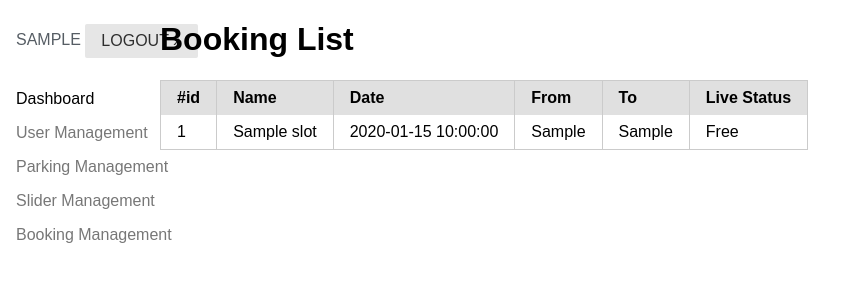
After one commit to reshanmadushanka/Smart-Car-Park, a PHP site: page /admin/booking_list.php in a window 1280 px wide. The commit adds this page. Shown: the top 300 px of the page, without its empty margins (0-855 px from the left). Run offline with PHP 8.4, Linux system fonts and the light colour scheme; the visitor is signed in with stand-in values (Sample User, id 1); tables that the repository leaves empty or names only in its code hold one stand-in row (values such as "Sample post").

```diff
--- /dev/null
+++ b/admin/booking_list.php
@@ -0,0 +1,54 @@
+<?php include '../admin/header.php';?>
+<?php
+$sql = $db->prepare("SELECT
+tbl_booking.*,
+tbl_slot.slot_name AS name,
+tbl_slot.status AS status
+FROM
+`tbl_booking`
+INNER JOIN tbl_slot ON tbl_slot.id = tbl_booking.slot_id
+"); //get data from database
+$sql->execute(); //execute query
+$data = $sql->fetchAll(); //insert in to array ?>
+<div class="content pure-u-1 pure-u-md-21-24">
+            <div class="header-small">
+
+                <div class="items">
+                    <h1 class="subhead">Booking List </h1>
+<!-- success msg show -->
+            <?php if (isset($_SESSION['success'])) {?>
+                <aside class="pure-message message-success">
+                        <p><?=$_SESSION['success'];?></p>
+                    </aside>
+	        <?php
+}?>
+                    <table class="pure-table pure-table-bordered">
+                        <thead>
+                        <tr>
+                            <th>#id</th>
+                            <th>Name</th>
+                            <th>Date</th>
+                            <th>From</th>
+                            <th>To</th>
+                            <th>Live Status</th>
+                        </tr>
+                        </thead>
+
+                        <tbody>
+                        <?php foreach ($data as $users) {?>
+                        <tr>
+                            <td><?=$users['id'];?></td>
+                            <td><?=$users['name']?></td>
+                            <td><?=$users['book_date']?></td>
+                            <td><?=$users['from']?></td>
+                            <td><?=$users['to']?></td>
+                            <td><?=$users['status']=='0'? 'Parked':'Free';?></td>
+
+                        </tr>
+<?php }?>
+                        </tbody>
+                    </table>
+                </div>
+<?php
+unset($_SESSION['success']);
+?>
--- a/admin/header.php
+++ b/admin/header.php
@@ -20,7 +20,7 @@ session_start();
             <div id="menu">
                 <div class="pure-menu">
                     <p class="pure-menu-heading">
-                    <?php echo $login_session.'Admin'; ?>
+                    <?php echo $_SESSION['login_user']; ?>
                         <a href="../logout.php" class="pure-button button-xxsmall">LOGOUT &raquo;</a>
                     </p>
                     <ul class="pure-menu-list">
@@ -36,6 +36,9 @@ session_start();
                         <li>
                             <a href="slider_form.php" class="pure-menu-link">Slider Management</a>
                         </li>
+                        <li>
+                            <a href="booking_list.php" class="pure-menu-link">Booking Management</a>
+                        </li>
 
                     </ul>
                 </div>
--- a/login.php
+++ b/login.php
@@ -12,7 +12,7 @@ if ($_SERVER["REQUEST_METHOD"] == "POST") {
     $sql->execute();
     $data = $sql->fetch(PDO::FETCH_ASSOC);
     if (password_verify($mypassword, $data['password'])) { //check password
-        $_SESSION['login_user'] = $myusername; //add data to session
+        $_SESSION['login_user'] = $data['f_name']; //add data to session
         $_SESSION['user_id'] = $data['id']; //add data to session
         $_SESSION['user_type'] = $data['role_id']; //add data to session
         if ($data['role_id'] == "1") {
```
